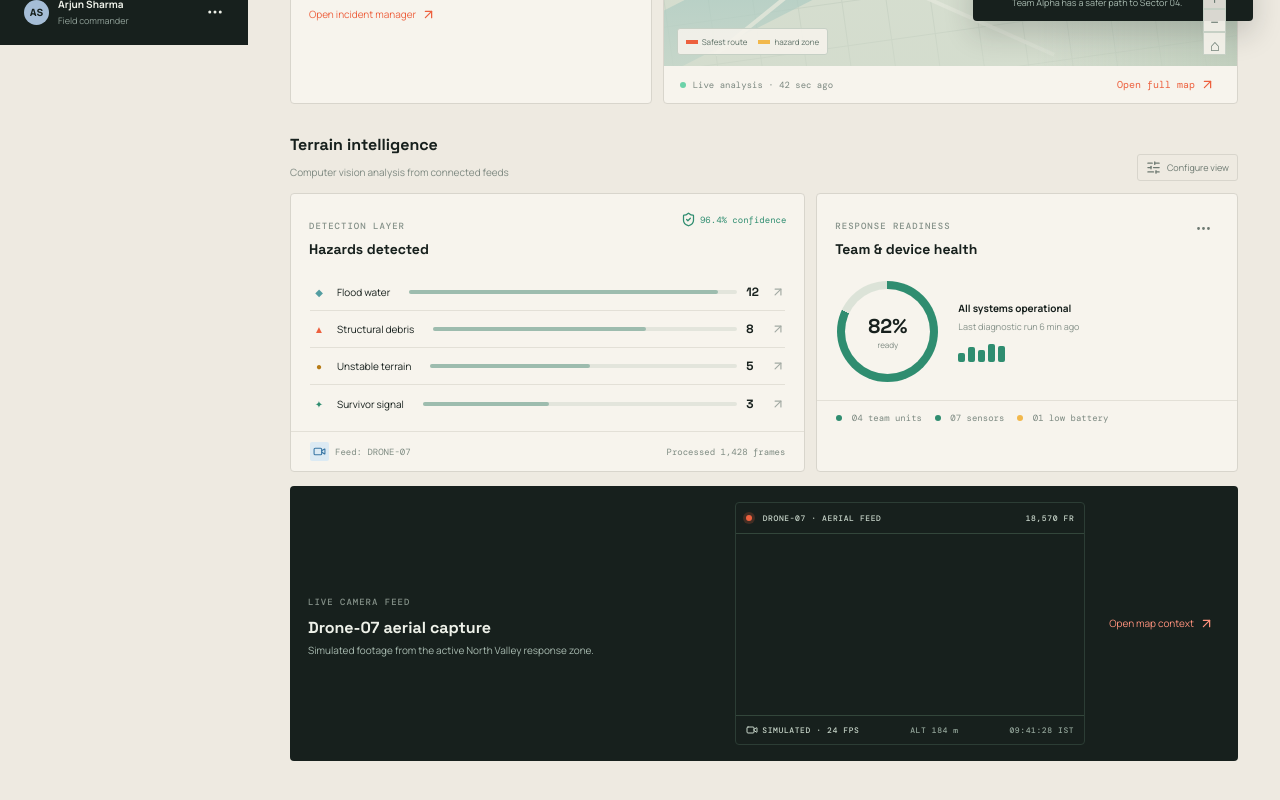
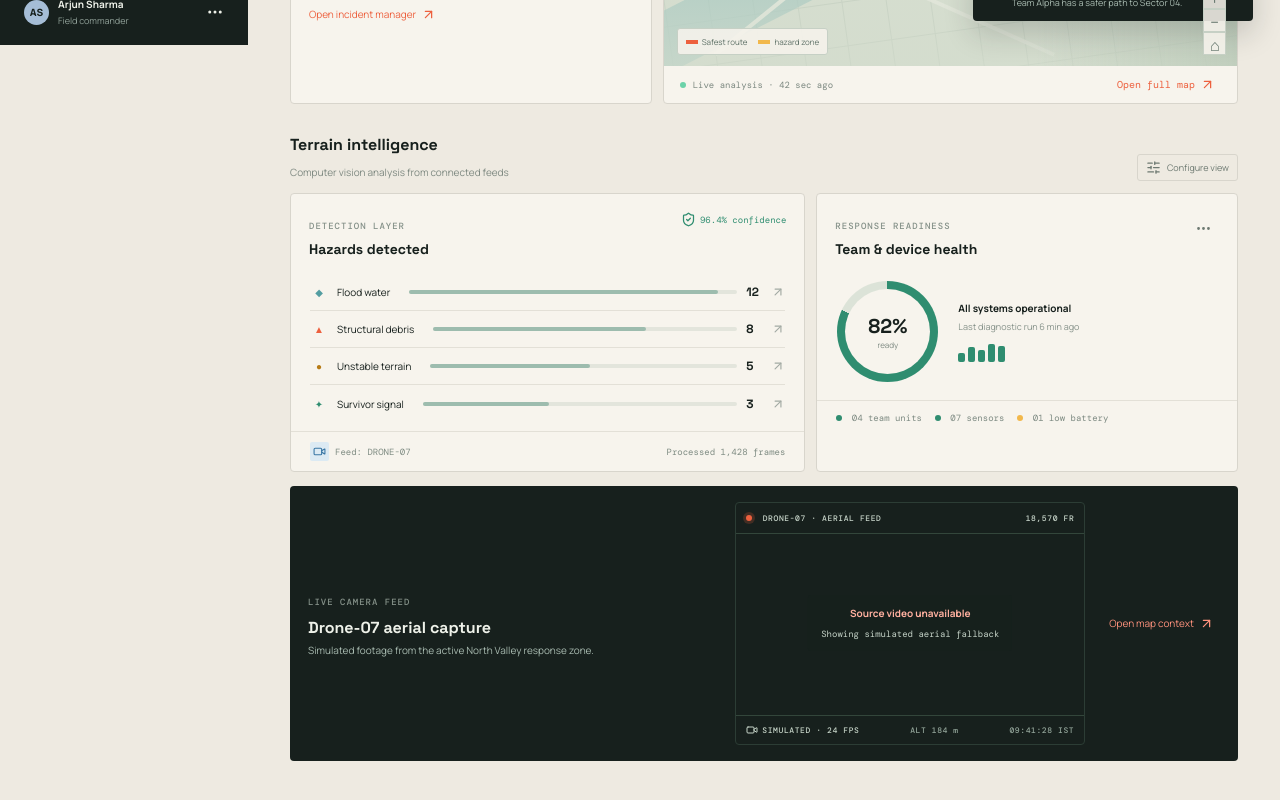
Before and after one commit to Mrsam100/RescueMap-AI, a React (Vite) app: page / in a window 1280 px wide. Shown: the part 755-1555 px from the top of the page. Built offline with nearby package versions, Linux system fonts and the light colour scheme.

Commit message:
Fix video playback on deployment
Use a URL-safe drone video filename and add visible loading/error states with simulated fallback for reliable Vercel playback.

```diff
--- a/src/main.jsx
+++ b/src/main.jsx
@@ -14,6 +14,7 @@ import './live-map.css'
 import './drone-feed.css'
 import './feed-visibility.css'
 import './real-video.css'
+import './video-state.css'
 
 const incidents = [
   { id: 'INC-2048', name: 'North Valley Flood', location: 'Kangra, HP', status: 'Active', severity: 'Critical', people: 18, updated: '2 min ago', color: 'coral' },
@@ -101,6 +102,7 @@ function LiveMapPage({ mapZoom, setMapZoom, visibleLayers, setVisibleLayers, sel
 
 function DroneFeed() {
   const canvasRef = useRef(null)
+  const [videoLoading, setVideoLoading] = useState(true)
   const [videoFailed, setVideoFailed] = useState(false)
   const [frame, setFrame] = useState(18420)
   useEffect(() => {
@@ -131,7 +133,7 @@ function DroneFeed() {
     const frameTimer = setInterval(() => setFrame((value) => value + 30), 1000)
     return () => { cancelAnimationFrame(animationFrame); clearInterval(frameTimer) }
   }, [])
-  return <div className="drone-feed"><div className="drone-feed-head"><span><i /> DRONE-07 · AERIAL FEED</span><span>{frame.toLocaleString()} FR</span></div>{videoFailed ? <canvas ref={canvasRef} width="520" height="270" /> : <video className="drone-video" src="/video/Nepal-Tibet%20flood%20aftermath_%20Drone%20footage%20shows%20extent%20of%20devastation%20in%20Nepal%20village.mp4" autoPlay loop muted playsInline controls onError={() => setVideoFailed(true)} />}{!videoFailed && <div className="video-overlay"><span><i /> LIVE SOURCE VIDEO</span><strong>NEPAL FLOOD AFTERMATH</strong></div>}<div className="drone-feed-meta"><span><Video size={12} /> {videoFailed ? 'SIMULATED · 24 FPS' : 'SOURCE MP4 · AUDIO MUTED'}</span><span>ALT 184 m</span><span>09:41:28 IST</span></div></div>
+  return <div className="drone-feed"><div className="drone-feed-head"><span><i /> DRONE-07 · AERIAL FEED</span><span>{frame.toLocaleString()} FR</span></div>{videoFailed ? <canvas ref={canvasRef} width="520" height="270" /> : <video className="drone-video" src="/video/drone-flood.mp4" autoPlay loop muted playsInline preload="auto" controls onLoadedData={() => setVideoLoading(false)} onError={() => { setVideoLoading(false); setVideoFailed(true) }} />}{!videoFailed && <div className="video-overlay"><span><i /> LIVE SOURCE VIDEO</span><strong>NEPAL FLOOD AFTERMATH</strong></div>}{videoLoading && !videoFailed && <div className="video-loading"><span className="loading-spinner" /> Loading drone footage...</div>}{videoFailed && <div className="video-error"><strong>Source video unavailable</strong><span>Showing simulated aerial fallback</span></div>}<div className="drone-feed-meta"><span><Video size={12} /> {videoFailed ? 'SIMULATED · 24 FPS' : videoLoading ? 'CONNECTING TO SOURCE' : 'SOURCE MP4 · AUDIO MUTED'}</span><span>ALT 184 m</span><span>09:41:28 IST</span></div></div>
 }
 
 function SecondaryPage({ activeNav, incidents, zones, mapZoom, setMapZoom, visibleLayers, setVisibleLayers, selectedMarker, setSelectedMarker, routeMode, setRouteMode }) {
--- /dev/null
+++ b/src/video-state.css
@@ -0,0 +1 @@
+.drone-feed{position:relative}.video-loading,.video-error{position:absolute;z-index:5;left:50%;top:50%;transform:translate(-50%,-50%);display:flex;flex-direction:column;align-items:center;gap:8px;white-space:nowrap;padding:11px 13px;background:#17201de8;color:#f7f4ed;border-radius:3px;font:400 9px 'DM Mono'}.video-error strong{font:700 10px Manrope;color:#ffb09f}.video-error span{color:#c6d4c8}.loading-spinner{height:18px;width:18px;border:2px solid #c6d4c855;border-top-color:var(--orange);border-radius:50%;animation:video-spin .8s linear infinite}@keyframes video-spin{to{transform:rotate(360deg)}}
```
Also changed, not shown: 1 other file (tests, documents, lock files or other folders).
